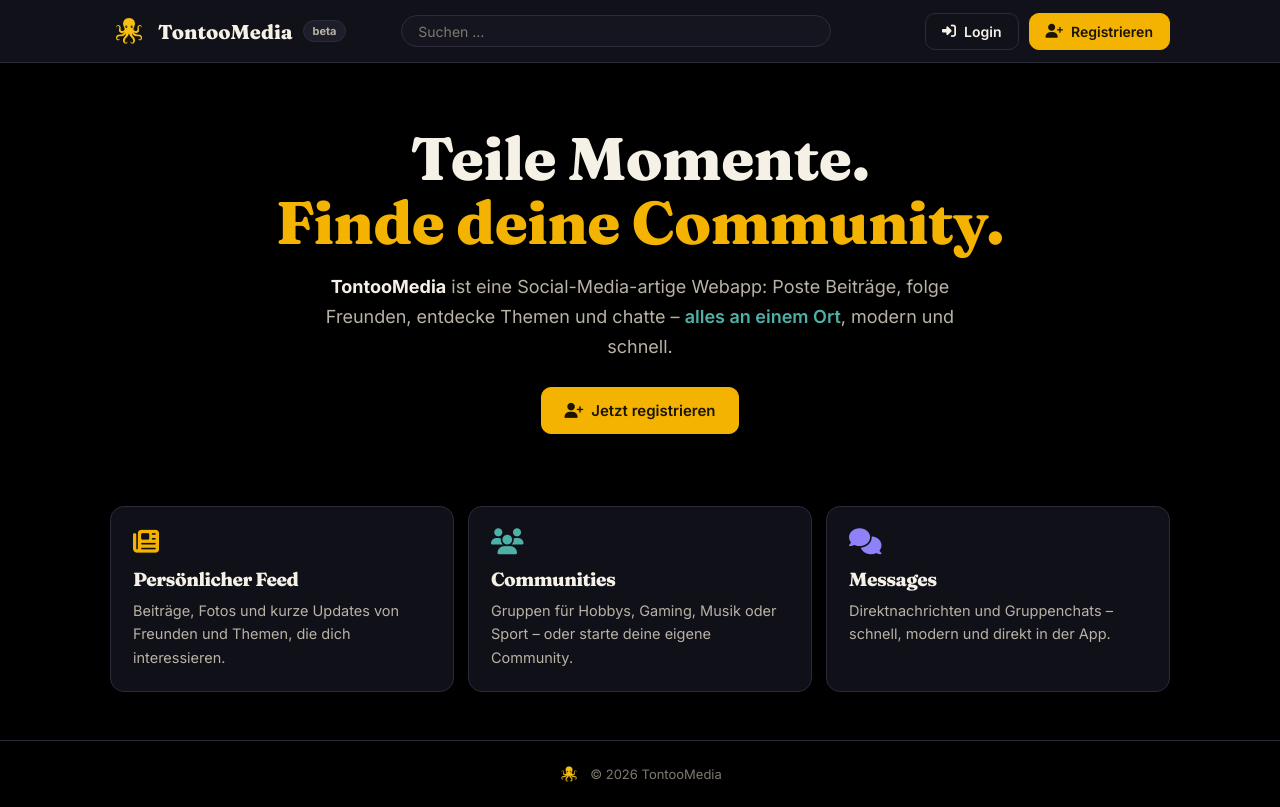
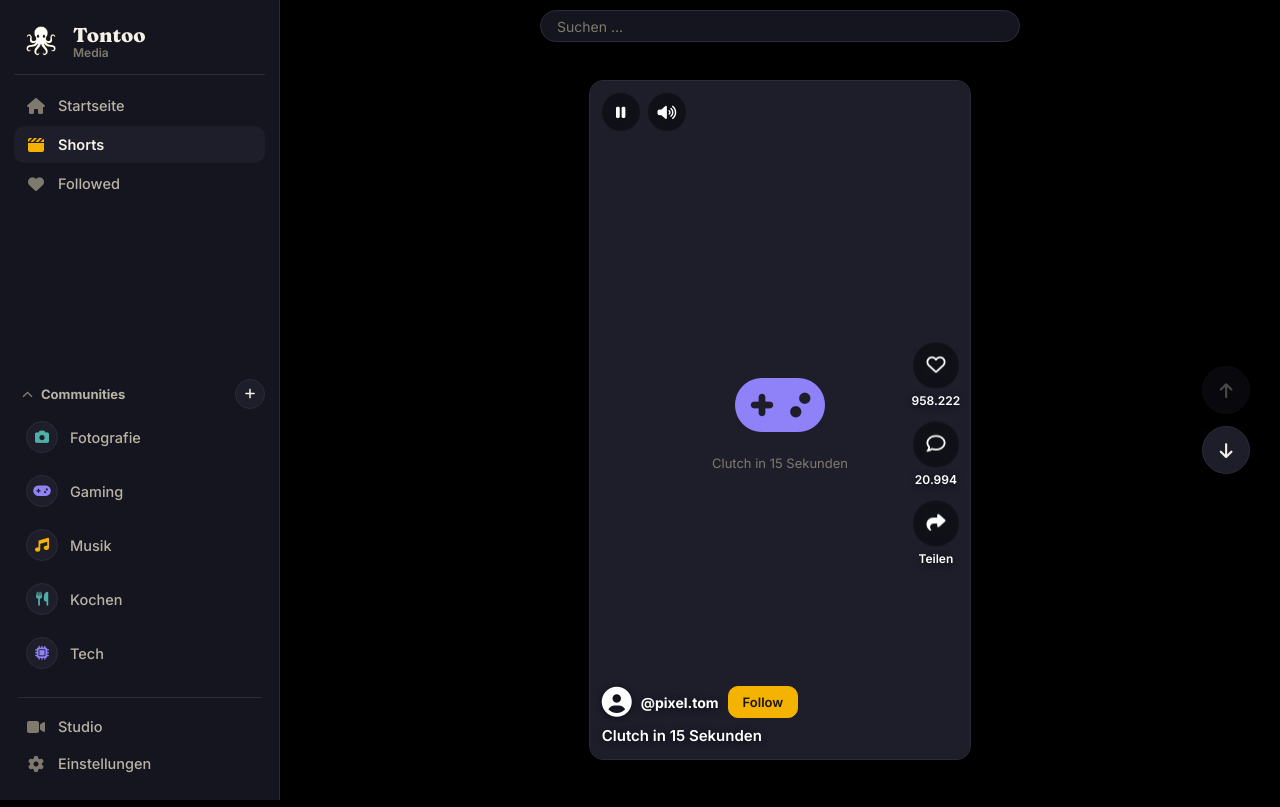
Before and after one commit to arlomu/TontooMedia, a React (Vite) app in the folder frontend/: page /shorts/1 in a window 1280 px wide. Before the commit this address led to /. Built offline with nearby package versions, Linux system fonts and the light colour scheme.

Commit message:
Shorts: eigene URL pro Short (/shorts/:id), zieht beim Scrollen mit

```diff
--- a/frontend/src/App.jsx
+++ b/frontend/src/App.jsx
@@ -16,7 +16,7 @@ import User from './pages/app/User.jsx'
 // Routen mit der App-Sidebar (statt Landing-Navbar/Footer)
 const APP_ROUTES = ['/app', '/shorts', '/followed', '/studio', '/einstellungen']
 const isAppRoute = (path) =>
-  APP_ROUTES.includes(path) || path.startsWith('/t/') || path.startsWith('/u/')
+  APP_ROUTES.includes(path) || path.startsWith('/shorts/') || path.startsWith('/t/') || path.startsWith('/u/')
 
 export default function App() {
   const [mobileOpen, setMobileOpen] = useState(false)
@@ -133,7 +133,8 @@ export default function App() {
           {/* Flache App-Routen, alle mit derselben Sidebar */}
           <Route element={<AppLayout showToast={showToast} onSearch={handleSearch} />}>
             <Route path="/app" element={<Start />} />
-            <Route path="/shorts" element={<Shorts />} />
+            <Route path="/shorts" element={<Shorts showToast={showToast} />} />
+            <Route path="/shorts/:id" element={<Shorts showToast={showToast} />} />
             <Route path="/followed" element={<Followed />} />
             <Route path="/studio" element={<Studio showToast={showToast} />} />
             <Route path="/einstellungen" element={<Einstellungen />} />
--- a/frontend/src/pages/app/Shorts.jsx
+++ b/frontend/src/pages/app/Shorts.jsx
@@ -1,11 +1,19 @@
 import { useCallback, useEffect, useRef, useState } from 'react'
-import { Link } from 'react-router-dom'
+import { Link, useNavigate, useParams } from 'react-router-dom'
 import { DEMO_SHORTS } from './demoData.js'
+
+// Jeder Short hat seine eigene URL: /shorts/:id (zieht beim Scrollen mit).
+const indexFromId = (id) => {
+  const j = DEMO_SHORTS.findIndex((s) => String(s.id) === String(id))
+  return j === -1 ? 0 : j
+}
 
 // Shorts-Viewer wie auf YouTube: Hochkant-Player, Overlays, Action-Rail,
 // Follow-Button, Up/Down-Navigation. Alles Beispiel, kein echtes Video.
 export default function Shorts({ showToast }) {
-  const [idx, setIdx] = useState(0) // man startet ganz oben
+  const { id } = useParams()
+  const navigate = useNavigate()
+  const [idx, setIdx] = useState(() => indexFromId(id)) // man startet ganz oben
   const [playing, setPlaying] = useState(true)
   const [muted, setMuted] = useState(false)
   const [liked, setLiked] = useState({})
@@ -28,6 +36,16 @@ export default function Shorts({ showToast }) {
     clearTimeout(snapTimer.current)
   }, [])
 
+  // URL <-> Short synchron halten: /shorts ohne/unbekannte id -> erster Short,
+  // externe URL-Wechsel (Direktlink, Zurück/Vor) springen ohne Animation hin
+  useEffect(() => {
+    if (!id || DEMO_SHORTS.findIndex((s) => String(s.id) === String(id)) === -1) {
+      navigate(`/shorts/${DEMO_SHORTS[0].id}`, { replace: true })
+      return
+    }
+    setIdx(indexFromId(id))
+  }, [id, navigate])
+
   // Wechseln mit Push-Animation: neue Karte kommt vom Screen-Boden,
   // alte geht oben hinter der Suche weg (wie auf YouTube)
   const goTo = useCallback((d) => {
@@ -39,12 +57,13 @@ export default function Shorts({ showToast }) {
     busyRef.current = true
     setSlide({ from: idx, to: j, dir: d })
     setIdx(j)
+    navigate(`/shorts/${DEMO_SHORTS[j].id}`, { replace: true })
     clearTimeout(timerRef.current)
     timerRef.current = setTimeout(() => {
       busyRef.current = false
       setSlide(null)
     }, 400)
-  }, [idx])
+  }, [idx, navigate])
   const prev = useCallback(() => goTo('up'), [goTo])
   const next = useCallback(() => goTo('down'), [goTo])
 
```
